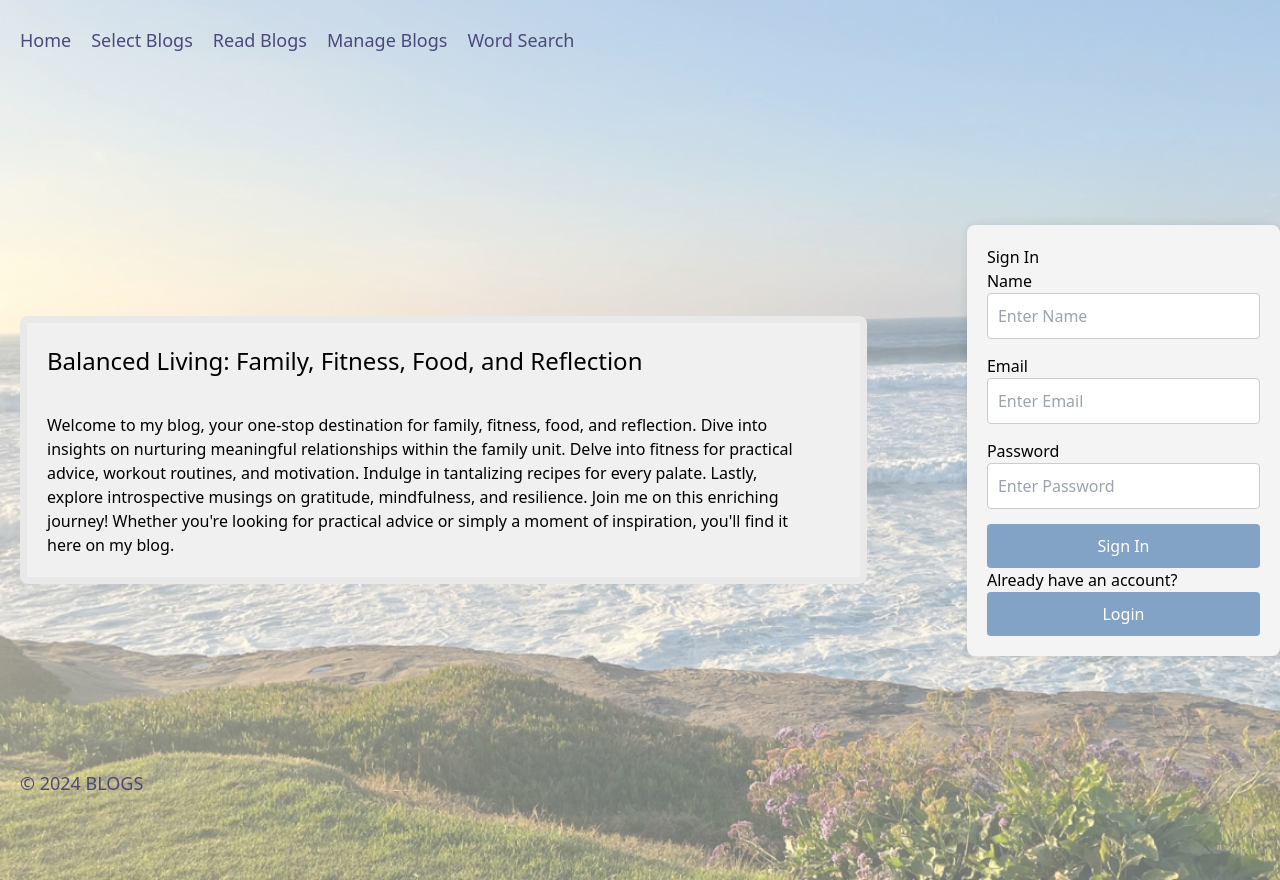
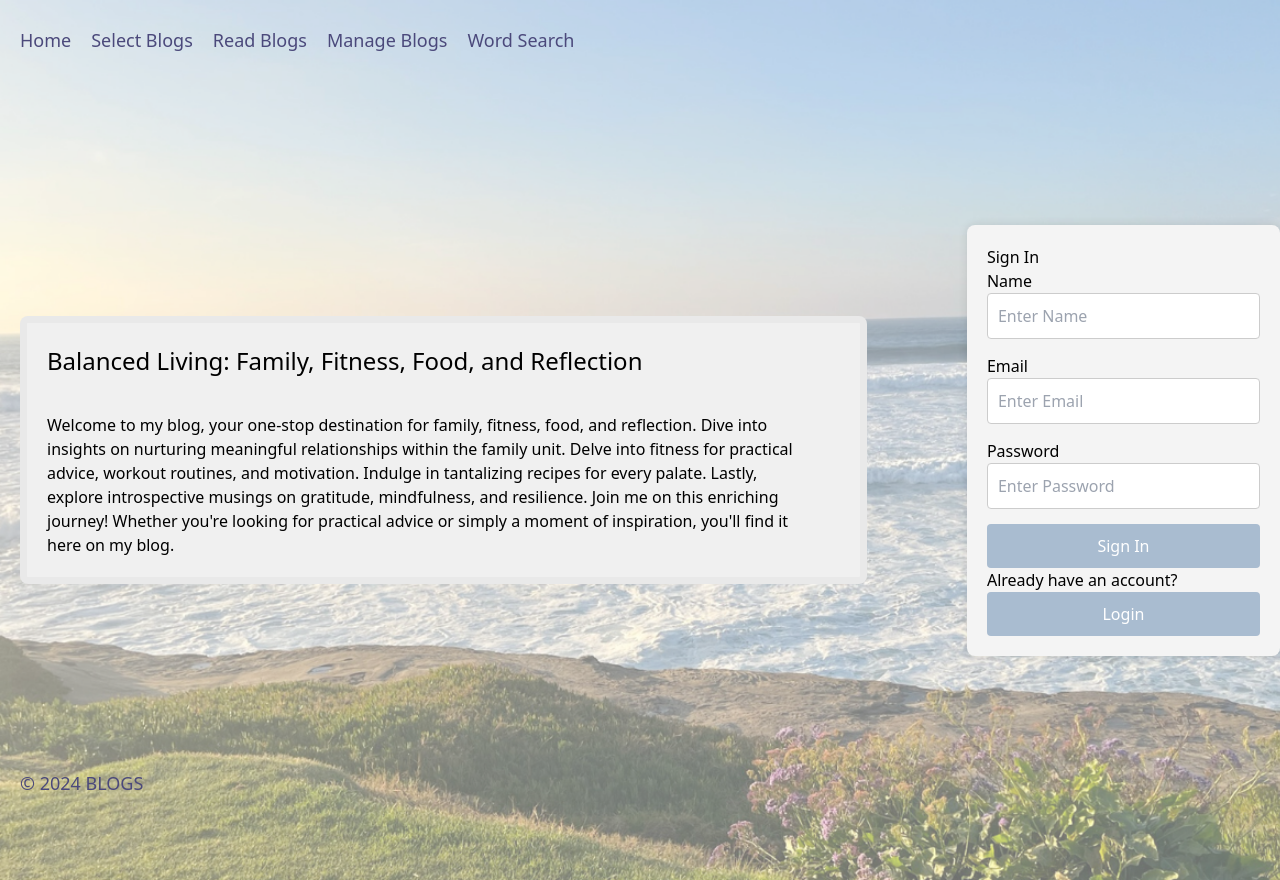
Before and after one commit to Chokseys2022/Frontend, a React (Vite) app: page / in a window 1280 px wide. Built offline with nearby package versions, Linux system fonts and the light colour scheme.

Commit message:
changed form button color

```diff
--- a/src/App.css
+++ b/src/App.css
@@ -298,13 +298,12 @@
 .login-button {
   width: 100%;
   padding: 10px;
-  background-color: #83a3c6;
+  background-color: #a9bcd0;
   color: white;
   border: none;
   border-radius: 4px;
   cursor: pointer;
-  transition: background-color 0.3s;
-}
+  }
 
 .register-button:hover,
 .login-button:hover,
```
